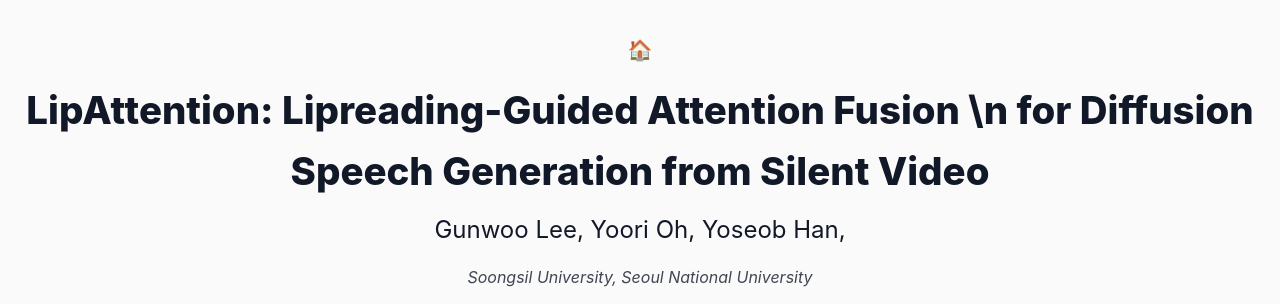
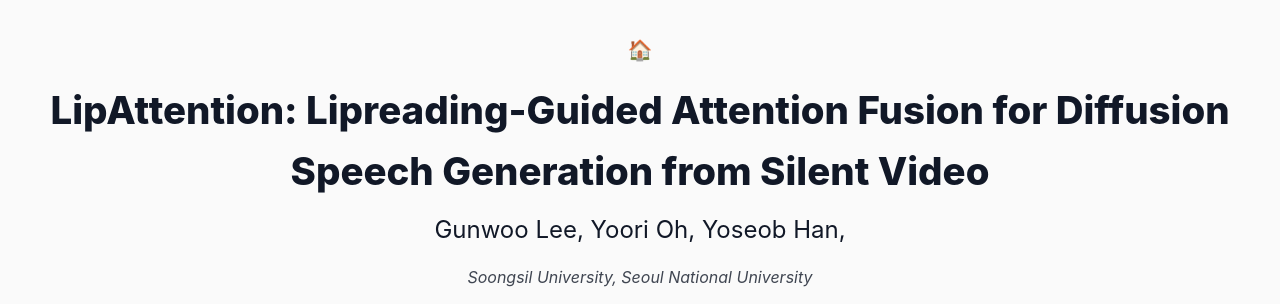
Before and after one commit to gunwoo5034/Attenionlip.github.io, a plain HTML site: page index.html in a window 1280 px wide. Shown: the top 304 px of the page. Drawn offline with Linux system fonts and the light colour scheme.

Commit message:
Update index.html

```diff
--- a/index.html
+++ b/index.html
@@ -151,7 +151,7 @@
 
 <header>
   <a class="home-link" href="/" title="Home"><span>🏠</span></a>
-  <h1>LipAttention: Lipreading-Guided Attention Fusion \n for Diffusion Speech Generation from Silent Video</h1>
+  <h1>LipAttention: Lipreading-Guided Attention Fusion </n> for Diffusion Speech Generation from Silent Video</h1>
   <p class="authors">Gunwoo&nbsp;Lee, Yoori&nbsp;Oh, Yoseob&nbsp;Han, </p>
   <p class="affiliation">Soongsil University, Seoul National University</p>
   <div class="pill-links">
```
